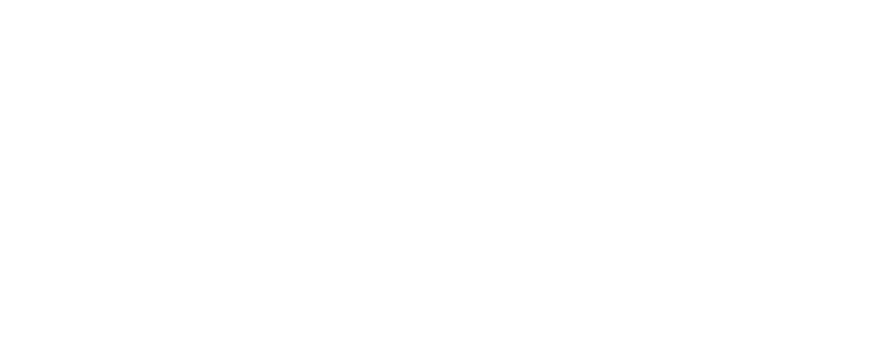
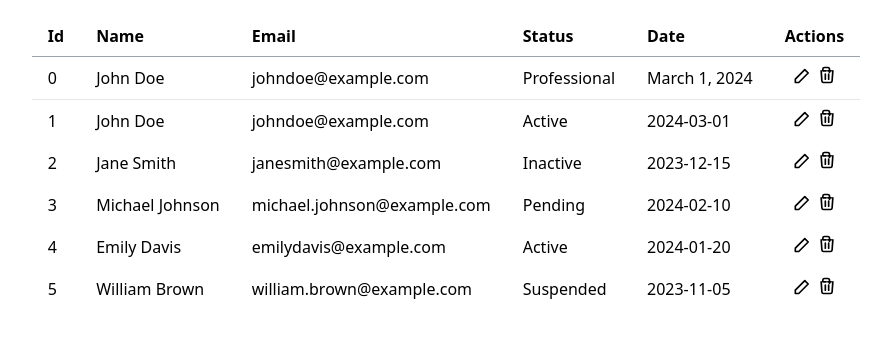
Before and after one commit to renatochoccepalacios/crud-con-js, a plain HTML site: page index.html in a window 1280 px wide. Shown: the whole page, without its empty margins (194-1085 px from the left). Drawn offline with nearby package versions, Linux system fonts and the light colour scheme.

Commit message:
mostrando datos en la tabla

```diff
--- /dev/null
+++ b/empleados.json
@@ -0,0 +1,39 @@
+{
+    "employees": [
+        {
+            "id": 1,
+            "name": "John Doe",
+            "email": "johndoe@example.com",
+            "status": "Active",
+            "date": "2024-03-01"
+        },
+        {
+            "id": 2,
+            "name": "Jane Smith",
+            "email": "janesmith@example.com",
+            "status": "Inactive",
+            "date": "2023-12-15"
+        },
+        {
+            "id": 3,
+            "name": "Michael Johnson",
+            "email": "michael.johnson@example.com",
+            "status": "Pending",
+            "date": "2024-02-10"
+        },
+        {
+            "id": 4,
+            "name": "Emily Davis",
+            "email": "emilydavis@example.com",
+            "status": "Active",
+            "date": "2024-01-20"
+        },
+        {
+            "id": 5,
+            "name": "William Brown",
+            "email": "william.brown@example.com",
+            "status": "Suspended",
+            "date": "2023-11-05"
+        }
+    ]
+}
--- a/index.html
+++ b/index.html
@@ -1,11 +1,53 @@
 <!DOCTYPE html>
 <html lang="en">
+
 <head>
     <meta charset="UTF-8">
     <meta name="viewport" content="width=device-width, initial-scale=1.0">
+    <script src="https://cdn.tailwindcss.com"></script>
     <title>Document</title>
 </head>
+
 <body>
+    <div class="w-full overflow-x-auto p-4">
+        <table class="m-auto  table-auto   border-collapse">
+            <thead class="border-b border-gray-400 border-b-1">
+                <tr>
+                    <th class="px-4 py-2 text-left">Id</th>
+                    <th class="px-4 py-2 text-left">Name</th>
+                    <th class="px-4 py-2 text-left">Email</th>
+                    <th class="px-4 py-2 text-left">Status</th>
+                    <th class="px-4 py-2 text-left">Date</th>
+                    <th class="px-4 py-2 text-left">Actions</th>
+                </tr>
+            </thead>
+            <tbody id="table-body">
+                <tr class=" border-b">
+                    <td class="px-4 py-2 text-nowrap">0</td>
 
+                    <td class="px-4 py-2 text-nowrap">John Doe</td>
+                    <td class="px-4 py-2">johndoe@example.com</td>
+                    <td class="px-4 py-2">Professional</td>
+                    <td class="px-4 py-2 text-nowrap">March 1, 2024</td>
+                    <td class="px-4 py-2 text-center">
+                        <button class="btn btn-circle btn-text btn-sm" aria-label="Edit">
+                            <svg xmlns="http://www.w3.org/2000/svg" class="h-5 w-5" fill="none" viewBox="0 0 24 24" stroke="currentColor">
+                                <path stroke-linecap="round" stroke-linejoin="round" stroke-width="2" d="M4 16.92V21h4.08l11.36-11.36-4.08-4.08L4 16.92z" />
+                            </svg>
+                        </button>
+
+                        <button class="btn btn-circle btn-text btn-sm" aria-label="Delete">
+                            <svg xmlns="http://www.w3.org/2000/svg" class="h-5 w-5" fill="none" viewBox="0 0 24 24" stroke="currentColor">
+                                <path stroke-linecap="round" stroke-linejoin="round" stroke-width="2" d="M19 7l-.867 12.142A2 2 0 0116.138 21H7.862a2 2 0 01-1.995-1.858L5 7m5 4v6m4-6v6m1-8V5a2 2 0 00-2-2H9a2 2 0 00-2 2v2m4 0h-4m6 0h4" />
+                            </svg>
+                        </button>
+                    </td>
+                </tr>
+            </tbody>
+        </table>
+    </div>
+
+    <script src="js/app.js"></script>
 </body>
+
 </html>
--- /dev/null
+++ b/js/app.js
@@ -0,0 +1,69 @@
+const fetchData = async () => {
+    try {
+        const response = await fetch('./empleados.json');
+        const data = await response.json();
+        // console.log(data);
+        return data;
+    } catch (error) {
+        // console.error(error);
+        return [];
+    }
+}
+
+document.addEventListener('DOMContentLoaded', async () => {
+    const datos = await fetchData();
+    const tableBody = document.getElementById('table-body');
+
+
+    const renderizarDatos = (datos = {}) => {
+        datos.employees.forEach(employee => {
+            const tr = document.createElement('tr');
+            const tdId = document.createElement('td');
+            const tdName = document.createElement('td');
+            const tdEmail = document.createElement('td');
+            const tdStatus = document.createElement('td');
+            const tdDate = document.createElement('td');
+            const tdButtons = document.createElement('td');
+
+            tdId.textContent = employee.id;
+            tdName.textContent = employee.name;
+            tdEmail.textContent = employee.email;
+            tdStatus.textContent = employee.status;
+            tdDate.textContent = employee.date;
+
+            tdId.classList = 'px-4 py-2'
+            tdName.classList = 'px-4 py-2 text-nowrap'
+            tdEmail.classList = 'px-4 py-2'
+            tdStatus.classList = 'px-4 py-2'
+            tdDate.classList = 'px-4 py-2  text-nowrap'
+            tdButtons.classList = 'px-4 py-2 text-center'
+            tdButtons.innerHTML = `
+
+                <button class="btn btn-circle btn-text btn-sm" aria-label="Edit">
+                    <svg xmlns="http://www.w3.org/2000/svg" class="h-5 w-5" fill="none" viewBox="0 0 24 24" stroke="currentColor">
+                        <path stroke-linecap="round" stroke-linejoin="round" stroke-width="2" d="M4 16.92V21h4.08l11.36-11.36-4.08-4.08L4 16.92z" />
+                    </svg>
+                </button>
+
+                <button class="btn btn-circle btn-text btn-sm" aria-label="Delete">
+                    <svg xmlns="http://www.w3.org/2000/svg" class="h-5 w-5" fill="none" viewBox="0 0 24 24" stroke="currentColor">
+                        <path stroke-linecap="round" stroke-linejoin="round" stroke-width="2" d="M19 7l-.867 12.142A2 2 0 0116.138 21H7.862a2 2 0 01-1.995-1.858L5 7m5 4v6m4-6v6m1-8V5a2 2 0 00-2-2H9a2 2 0 00-2 2v2m4 0h-4m6 0h4" />
+                    </svg>
+                </button>
+            `
+
+
+            tr.appendChild(tdId);
+            tr.appendChild(tdName);
+            tr.appendChild(tdEmail);
+            tr.appendChild(tdEmail);
+            tr.appendChild(tdStatus);
+            tr.appendChild(tdDate);
+            tr.appendChild(tdButtons);
+
+            tableBody.appendChild(tr);
+        });
+    }
+
+    renderizarDatos(datos)
+});
```
